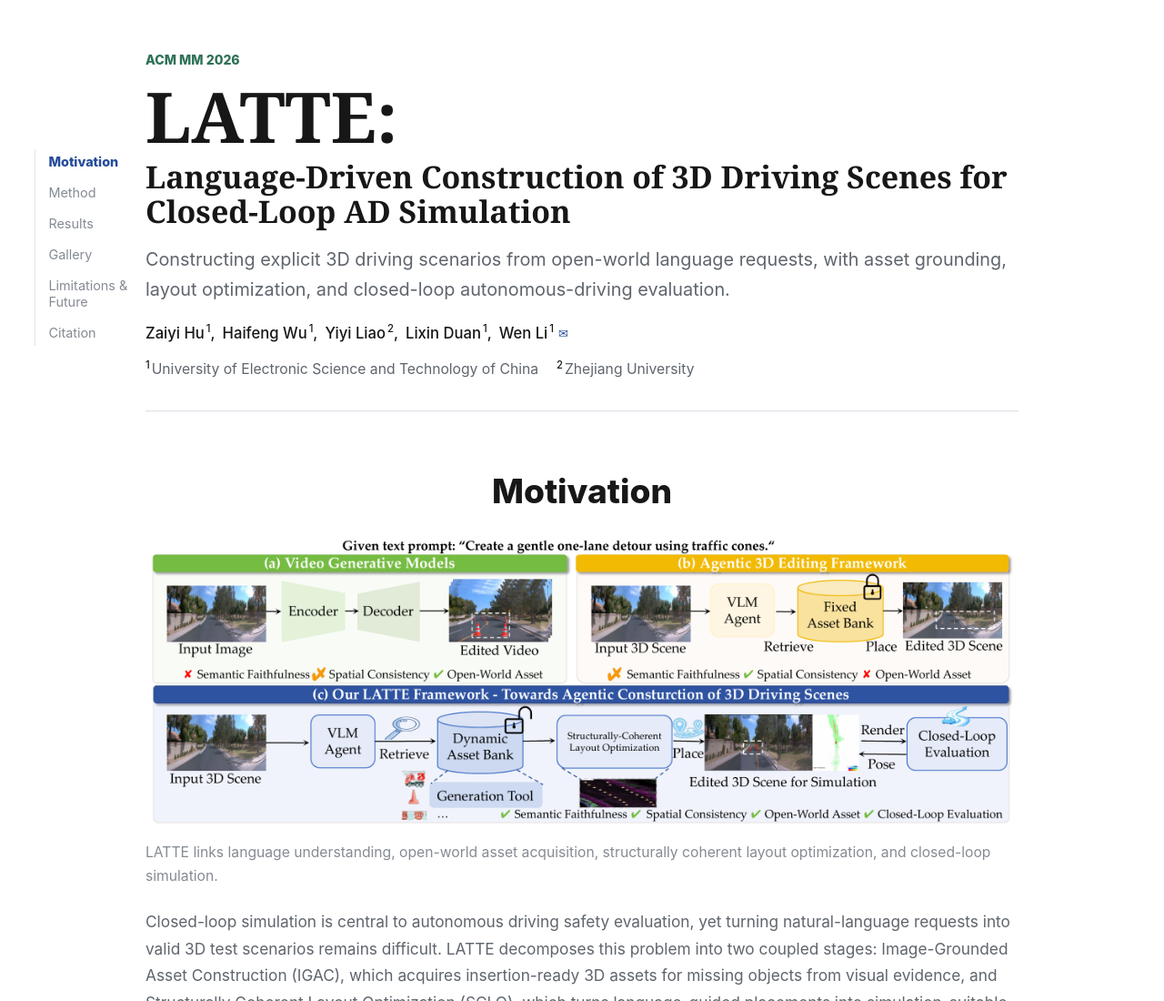
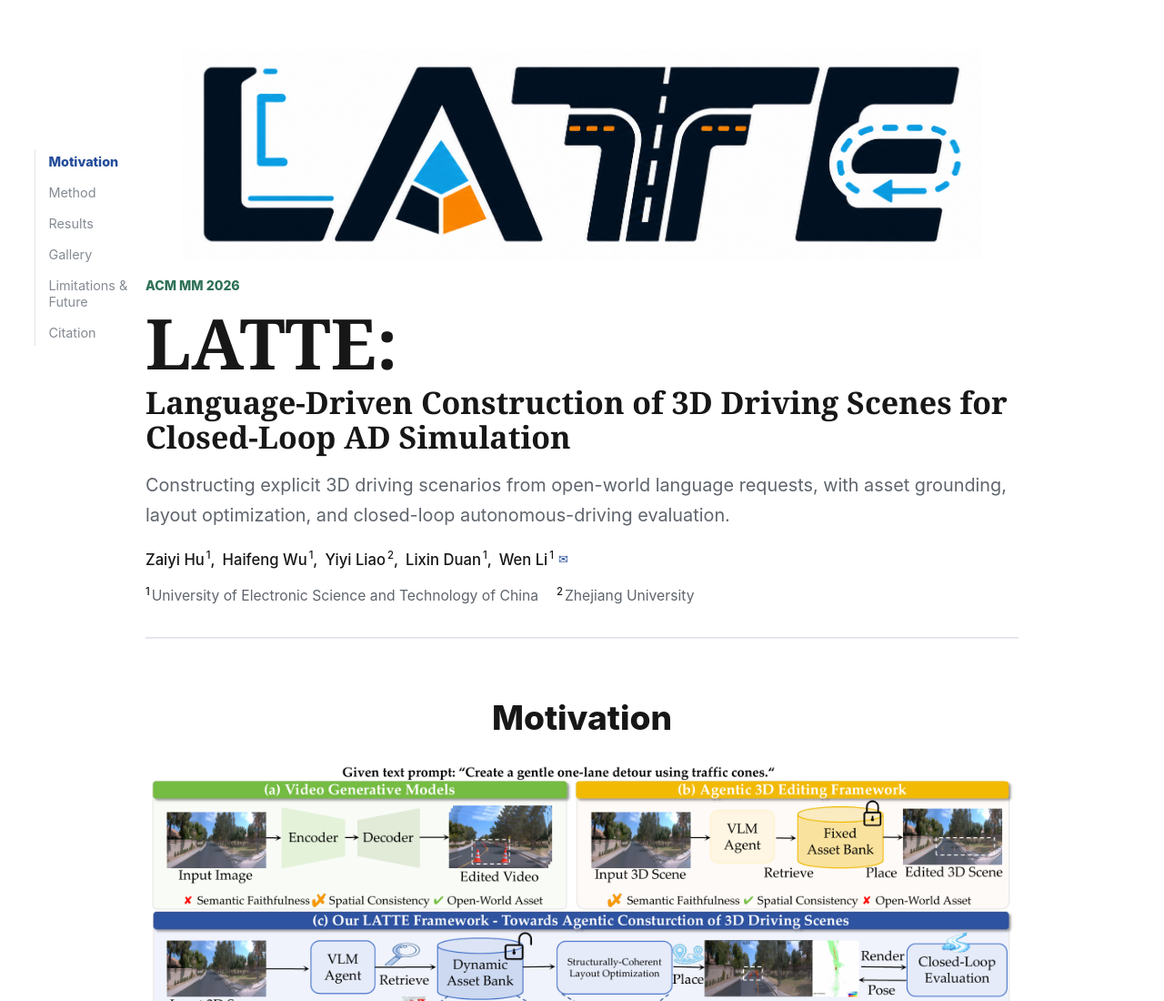
Before and after one commit to ZaiyiHu/LATTE-ProjectPage, a plain HTML site: page index.html in a window 1280 px wide. Shown: the top 1100 px of the page at 91% size. Drawn offline with Linux system fonts and the light colour scheme.

Commit message:
Add LATTE logo and favicon: index.html

```diff
--- a/index.html
+++ b/index.html
@@ -9,6 +9,9 @@
       content="LATTE: Language-Driven Construction of 3D Driving Scenes for Closed-Loop AD Simulation."
     />
     <link rel="stylesheet" href="./styles.css" />
+    <link rel="icon" href="./assets/favicon.ico" sizes="any" />
+    <link rel="icon" type="image/png" href="./assets/favicon.png" />
+    <link rel="apple-touch-icon" href="./assets/favicon.png" />
   </head>
   <body>
     <header class="topbar">
@@ -34,6 +37,9 @@
     <main>
       <section class="hero">
         <div class="hero-main">
+          <figure class="hero-logo" aria-label="LATTE logo">
+            <img src="./assets/latte-logo.png" alt="LATTE" />
+          </figure>
           <p class="venue">ACM MM 2026</p>
           <h1>
             <span class="title-name">LATTE:</span>
```
